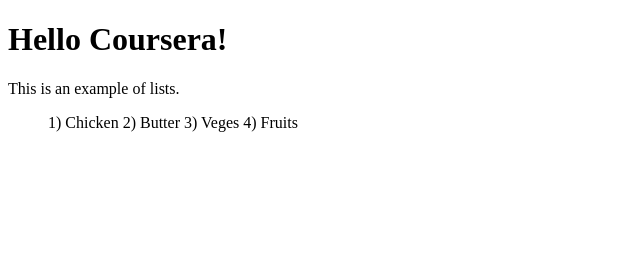
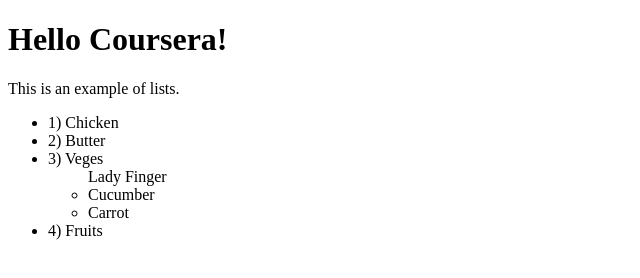
Before and after one commit to awaisgulmemon/CourseraTest_HTML1, a plain HTML site: page site/index1.html in a window 1280 px wide. Shown: the whole page, without its empty margins (0-640 px from the left). Drawn offline with Linux system fonts and the light colour scheme.

Commit message:
Update index1.html

```diff
--- a/site/index1.html
+++ b/site/index1.html
@@ -7,10 +7,13 @@
 <h1>Hello Coursera!</h1>
 	<div> This is an example of lists.
 	<ul>
-		1) Chicken
-		2) Butter
-		3) Veges
-		4) Fruits
+		<li>1) Chicken</li>
+		<li>2) Butter</li>
+		<li>3) Veges</li>
+		<ul>Lady Finger
+			<li>Cucumber</li>
+			<li>Carrot</li> </ul>
+		<li>4) Fruits</li>
 	</ul>
 	</div>
 </body>
```
